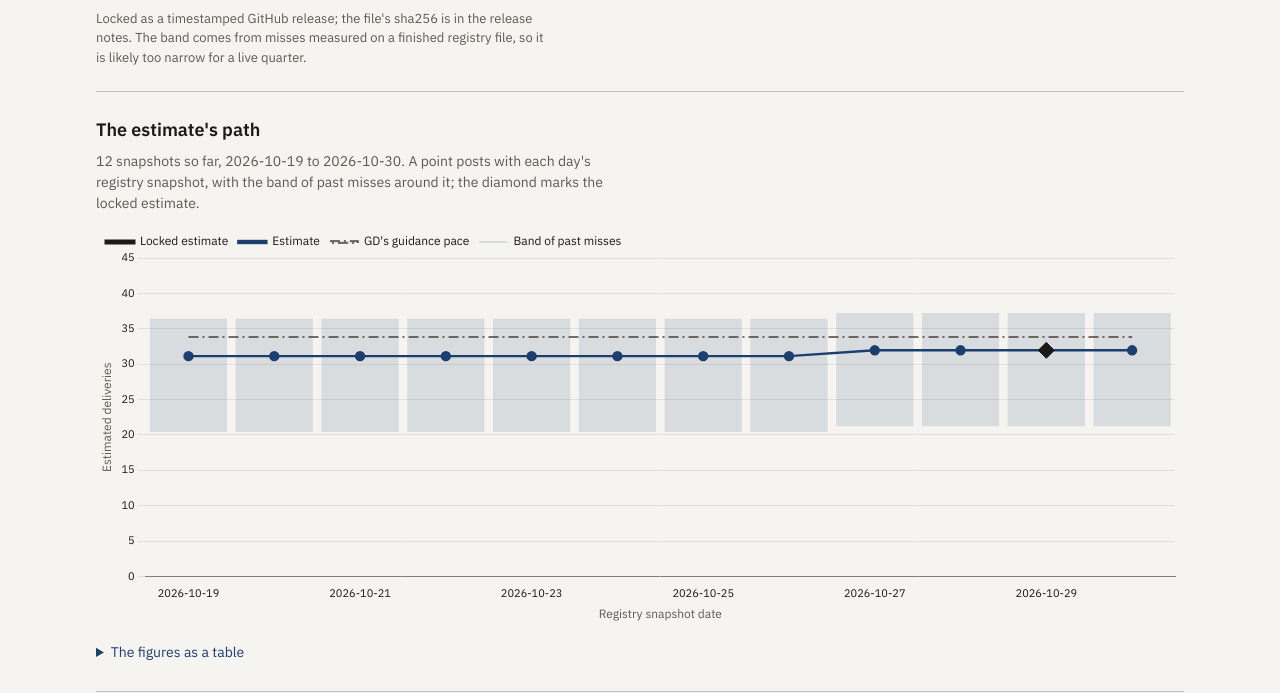
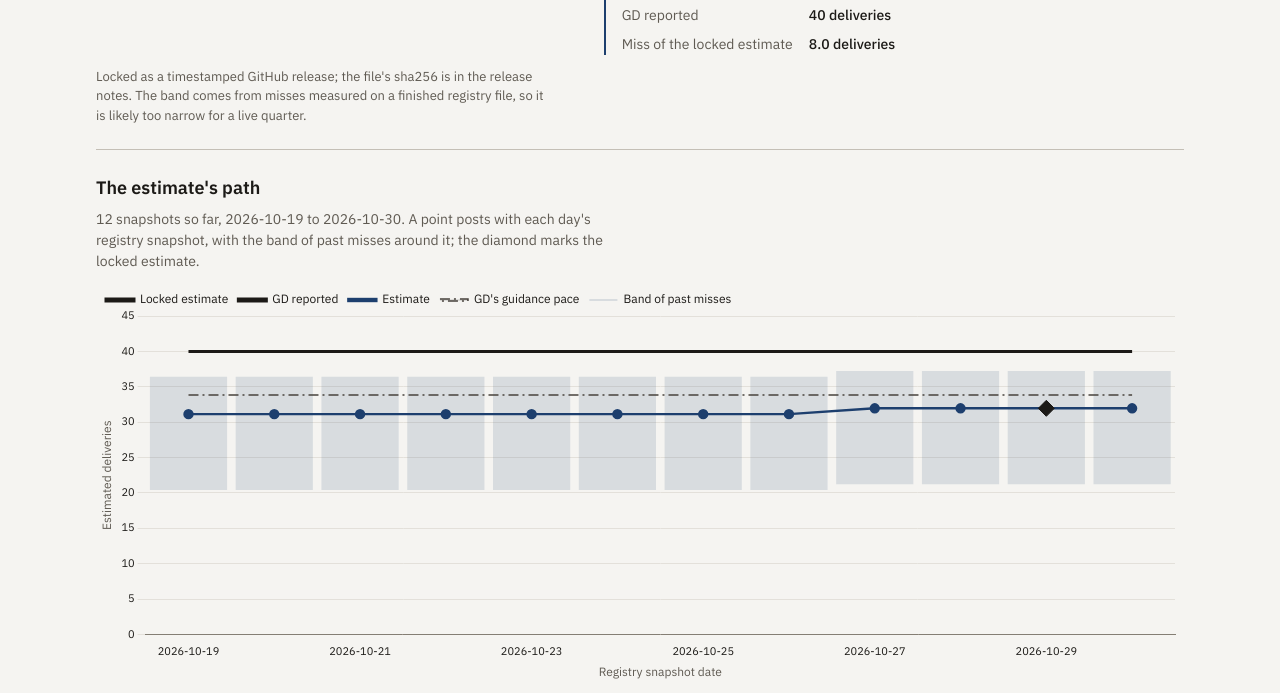
Before and after one commit to rishabbshankar226/gulfstream-delivery-nowcast, a plain HTML site: page site/index.html in a window 1280 px wide. Shown: the part 575-1268 px from the top of the page. Drawn offline with Linux system fonts and the light colour scheme.

Commit message:
Daily update 2026-10-30

```diff
--- a/site/data.json
+++ b/site/data.json
@@ -1072,9 +1072,68 @@
         "sha256": "3c4cdbd01b8a5c6928b83b4d8cbcf32964c680a46af1a4bd8b5207296b406f23",
         "commit": "a44e5aca3756941a075150d9e381020826f3fb81"
       },
-      "score": null,
+      "score": {
+        "quarter": "2026Q3",
+        "reported": {
+          "large": 35,
+          "mid": 5,
+          "total": 40
+        },
+        "accn": "0000040533-26-000036",
+        "locked": true,
+        "nowcast": {
+          "large": 26.203208556149733,
+          "mid": 5.75,
+          "total": 31.953208556149733
+        },
+        "ae_total": 8.046791443850267,
+        "ape_pct": 20.11697860962567,
+        "inside_band": false,
+        "guidance_pace": 33.839999999999996,
+        "guidance_ae": 6.160000000000004
+      },
       "guidance_pace": 33.839999999999996,
       "release_date": "2026-10-30"
+    },
+    {
+      "quarter": "2026Q4",
+      "build": null,
+      "latest": {
+        "quarter": "2026Q4",
+        "window_start": "2026-10-04",
+        "window_end": "2026-12-31",
+        "snapshot": "2026-10-30",
+        "definition": "E1",
+        "events": {
+          "large": 11,
+          "mid": 1
+        },
+        "trailing": {
+          "reported": {
+            "large": 142,
+            "mid": 22
+          },
+          "registry": {
+            "large": 189,
+            "mid": 30
+          }
+        },
+        "nowcast": {
+          "large": 8.264550264550264,
+          "mid": 0.7333333333333333,
+          "total": 8.997883597883597
+        },
+        "band": [
+          -1.7219439883233,
+          15.79942205942206
+        ],
+        "made_utc": "2026-10-30T14:47:36Z"
+      },
+      "locked": null,
+      "lock": null,
+      "score": null,
+      "guidance_pace": 41.0,
+      "release_date": null
     }
   ],
   "path": {
@@ -1199,6 +1258,18 @@
         "nowcast_mid": 5.75,
         "nowcast_total": 31.953208556149733
       }
+    ],
+    "2026Q4": [
+      {
+        "date": "2026-10-30",
+        "events_large": 11,
+        "events_mid": 1,
+        "trailing_registry_large": 189,
+        "trailing_registry_mid": 30,
+        "nowcast_large": 8.264550264550264,
+        "nowcast_mid": 0.7333333333333333,
+        "nowcast_total": 8.997883597883597
+      }
     ]
   }
 }
```
Also changed, not shown: report/note.html (+2 -2 lines), 6 other files.
